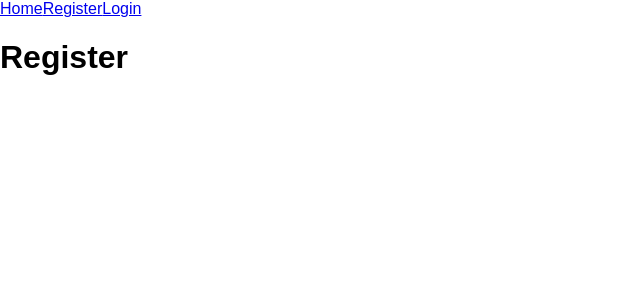
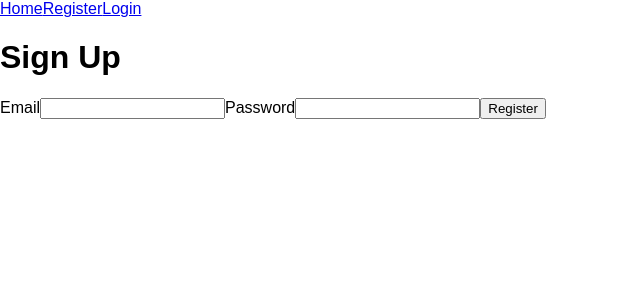
Before and after one commit to gabrielchase/Good-Job-Hunting-Client, a React (Create React App) app: page /register in a window 1280 px wide. Shown: the top 300 px of the page, without its empty margins (0-640 px from the left). Built offline with nearby package versions, Linux system fonts and the light colour scheme; no server answers.

Commit message:
Register reducer and actions

```diff
--- /dev/null
+++ b/src/actions/index.js
@@ -0,0 +1,34 @@
+import axios from 'axios'
+
+const { API_URL } = require('../config/config')
+console.log('API_URL: ', API_URL)
+
+export function getHeaders(jwt=false) {
+    let headers = {
+        headers: {
+            'Content-Type' : 'application/json'
+        }
+    }
+    if (jwt) headers.headers['Authorization '] = `JWT ${localStorage.getItem('jwt')}`
+    return headers
+}
+
+
+export const registerUser = (user) => async dispatch => {
+    const headers = getHeaders(false)
+    const res = await axios.post(`${API_URL}/register`, user, headers)
+
+    if (res.data.success) {
+        await dispatch({
+            type: 'REGISTER_USER_SUCCESS',
+            payload: res.data
+        })
+        return { success: true }
+    } else {
+        dispatch({
+            type: 'REGISTER_USER_FAIL',
+            payload: res.data
+        })
+        return { success: false }
+    }
+}
--- a/src/components/register.js
+++ b/src/components/register.js
@@ -1,7 +1,78 @@
-import React from 'react'
+import React, { Component } from 'react'
+import { bindActionCreators } from 'redux'
+import { connect } from 'react-redux'
+import { push } from 'connected-react-router'
 
-export default () => (
-    <div>
-        <h1>Register</h1>
-    </div>
-)
+import { registerUser } from '../actions/index'
+
+const mapStateToProps = (state) => {
+    return {
+        auth: state.auth
+    }
+}
+
+const mapDispatchToProps = dispatch => bindActionCreators({
+    registerUser,
+    gotoLogin: () => push('/login')
+}, dispatch)
+
+class RegisterUser extends Component {
+    constructor() {
+        super()
+
+        this.state = {
+            email: '',
+            password: '',
+            error: false
+        }
+
+        this.handleChange = this.handleChange.bind(this)
+        this.handleSubmit = this.handleSubmit.bind(this)
+    }
+
+    handleChange(e) {
+        this.setState({ [e.target.id]: e.target.value })
+    }
+
+    async handleSubmit(e) {
+        e.preventDefault()
+
+        const { email, password } = this.state
+        const res = await this.props.registerUser({ email, password})
+        console.log('res: ', res)
+
+        if (res.success) {
+            this.props.gotoLogin()
+        }
+        else {
+            this.setState({ error: this.props.auth.message })
+        }
+    }
+
+    render() {
+        const { email, password, error } = this.state
+        return (
+            <form onSubmit={this.handleSubmit}>
+                <h1>Sign Up</h1>
+                <p>{error}</p>
+                <label htmlFor="email">Email</label>
+                <input
+                    type="text"
+                    id="email"
+                    value={email}
+                    onChange={this.handleChange}
+                />
+                <label htmlFor="password">Password</label>
+                <input
+                    type="password"
+                    id="password"
+                    value={password}
+                    onChange={this.handleChange}
+                />
+                <button type="submit">Register</button>
+            </form>
+        )
+    }
+}
+
+export default connect(mapStateToProps, mapDispatchToProps)(RegisterUser)
--- /dev/null
+++ b/src/reducers/auth_reducer.js
@@ -0,0 +1,10 @@
+export default (state={}, action) => {
+    switch(action.type) {
+        case 'REGISTER_USER_SUCCESS':
+            return action.payload
+        case 'REGISTER_USER_FAIL':
+            return action.payload
+        default:
+            return state
+    }
+}
--- a/src/reducers/index.js
+++ b/src/reducers/index.js
@@ -1,3 +1,6 @@
 import { combineReducers } from 'redux'
+import authReducer from './auth_reducer'
 
-export default combineReducers({})
+export default combineReducers({
+    auth: authReducer
+})
```
Also changed, not shown: src/reducers/SimpleReducer.js (deleted, +0 -8 lines).
